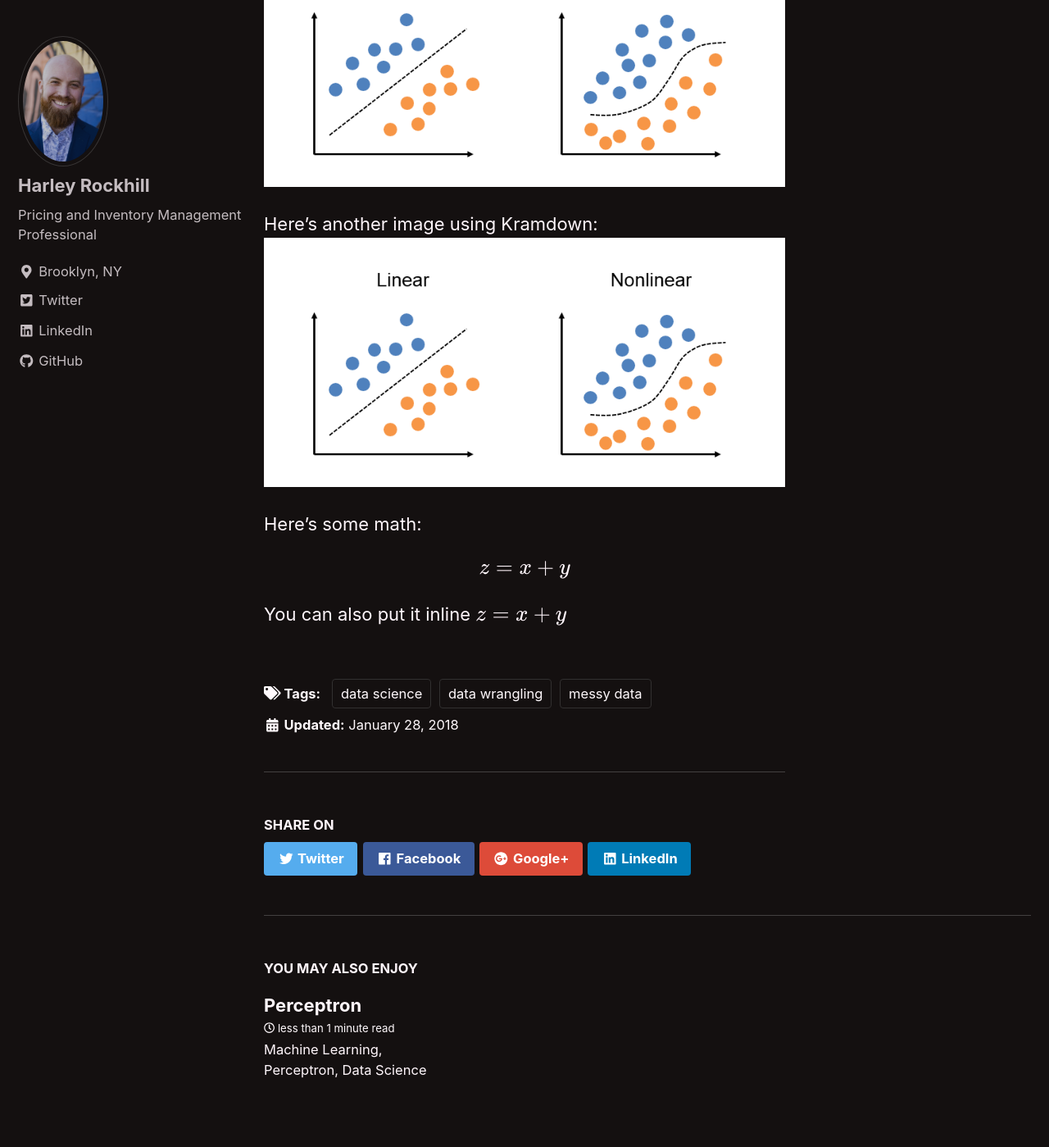
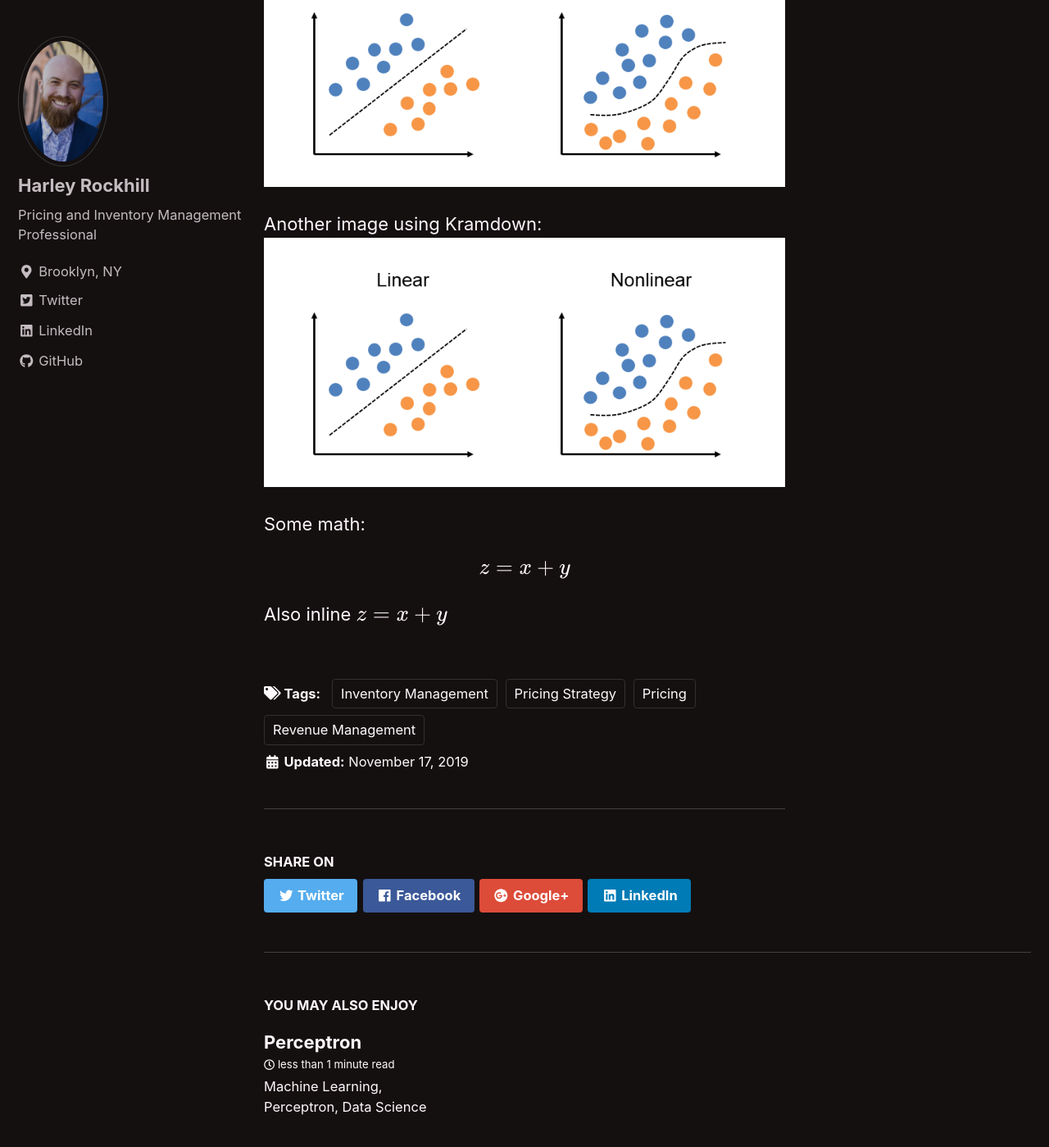
Before and after one commit to hrockhill3/hrockhill3.github.io, a Jekyll site: the page built from _posts/2018-01-28-perceptron.md, in a window 1280 px wide and 1400 px high, scrolled down 2100 px. Shown: the whole window at 82% size. Built offline with Jekyll 4.4.1, drawn with Linux system fonts in a browser that asks for light colours; nearby versions of some CDN libraries; formulas are drawn with MathJax 3; some of the changed text lies outside the part shown.

Commit message:
figure out twitter later?

````diff
--- a/_config.yml
+++ b/_config.yml
@@ -12,7 +12,7 @@
 title                    : "Harley Rockhill"
 title_separator          : "-"
 name                     : "Harley Rockhill"
-description              : "A trendy combination of professional portfolio and personal blog"
+description              : "Pricing Inventory Revenue Management blog for Hospitality Sports and Entertainment Industries"
 url                      : # the base hostname & protocol for your site e.g. "https://mmistakes.github.io"
 baseurl                  : # the subpath of your site, e.g. "/blog"
 repository               : # GitHub username/repo-name e.g. "mmistakes/minimal-mistakes"
--- a/_posts/2018-01-28-perceptron.md
+++ b/_posts/2018-01-28-perceptron.md
@@ -1,7 +1,7 @@
 ---
 title: "Perceptron"
-date: 2018-01-28
-tags: [data wrangling, data science, messy data]
+date: 2019-11-17
+tags: [Pricing, Pricing Strategy, Revenue Management, Inventory Management]
 header:
   image: "/images/perceptron/percept.jpg"
 excerpt: "Machine Learning, Perceptron, Data Science"
@@ -14,13 +14,13 @@
 
 ### H3 Heading
 
-Here's some basic text.
+Basic text.
 
-And here's some *italics*
+Some *italics*
 
-Here's some **bold** text.
+Some **bold** text.
 
-What about a [link](https://github.com/dataoptimal)?
+Adding a [link](https://github.com/hrockhill3)?
 
 Here's a bulleted list:
 * First item
@@ -48,16 +48,16 @@
 head(df)
 ```
 
-Here's some inline code `x+y`.
+Some inline code `x+y`.
 
 Here's an image:
 <img src="{{ site.url }}{{ site.baseurl }}/images/perceptron/linsep.jpg" alt="linearly separable data">
 
-Here's another image using Kramdown:
+Another image using Kramdown:
 ![alt]({{ site.url }}{{ site.baseurl }}/images/perceptron/linsep.jpg)
 
-Here's some math:
+Some math:
 
 $$z=x+y$$
 
-You can also put it inline $$z=x+y$$
+Also inline $$z=x+y$$
--- a/index.html
+++ b/index.html
@@ -4,5 +4,3 @@
 header:
   image: "/images/Cromwell_Pool_Day.jpg"
 ---
-
-<a class="twitter-timeline" data-lang="en" data-width="250" data-height="400" data-theme="dark" data-link-color="#F5F8FA" href="https://twitter.com/HRockhill3?ref_src=twsrc%5Etfw">Tweets by HRockhill3</a> <script async src="https://platform.twitter.com/widgets.js" charset="utf-8"></script>
````
